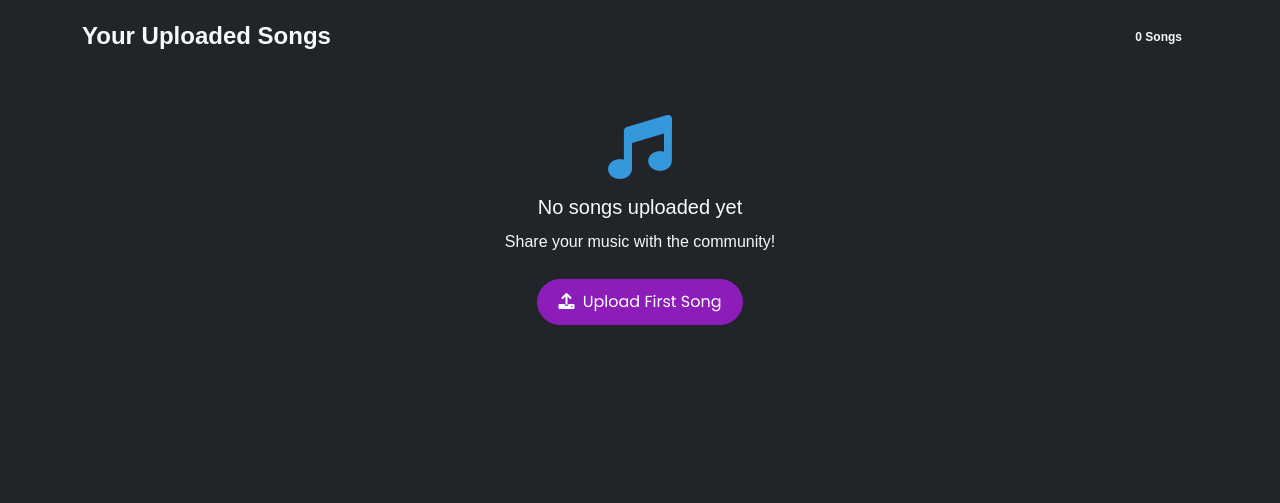
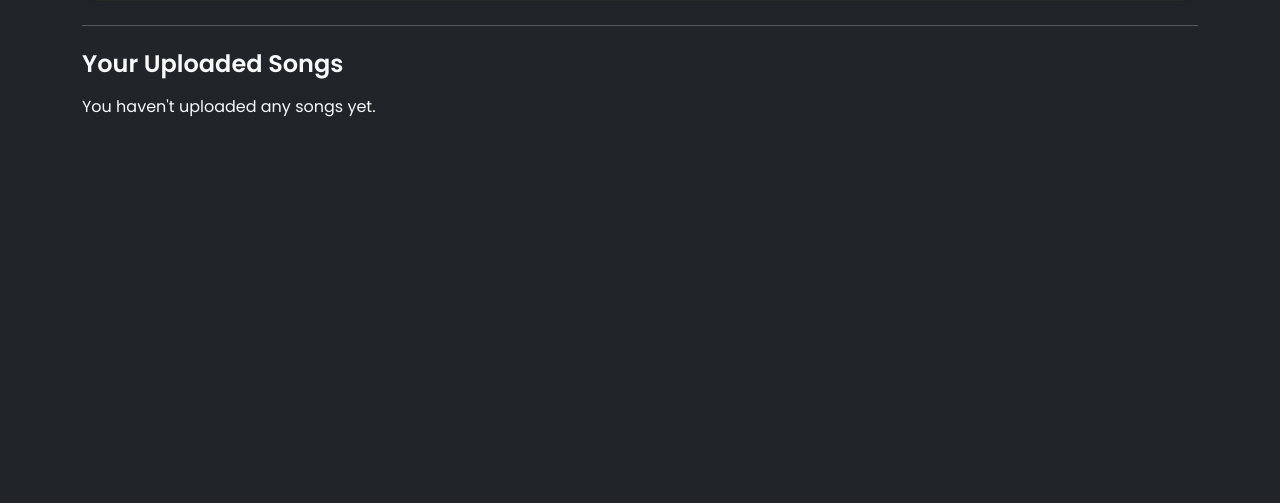
Before and after one commit to Virus01Official/HopOnMusic, a Flask app: page /profile in a window 1280 px wide. Shown: the part 297-800 px from the top of the page. Run offline with Flask 3, Linux system fonts and the light colour scheme; the visitor is signed in with stand-in values (Sample User, id 1); data comes from the database, SQL or seed files in the repository; data that the repository does not hold is empty.

Commit message:
Refactor profile customization: remove unused customization fields and simplify profile rendering logic

```diff
--- a/app.py
+++ b/app.py
@@ -30,11 +30,7 @@
                 username TEXT NOT NULL,
                 password TEXT NOT NULL,
                 role TEXT NOT NULL DEFAULT 'user',
-                profile_picture TEXT,
-                accent_color TEXT DEFAULT '#3498db',
-                font_style TEXT DEFAULT 'Arial',
-                bio TEXT DEFAULT '',
-                custom_css TEXT DEFAULT ''
+                profile_picture TEXT  -- New column for profile picture
             )
         ''')
         cursor.execute('''
@@ -351,40 +347,16 @@
 
     with sqlite3.connect('database.db') as conn:
         cursor = conn.cursor()
-
-        # Get user's songs
-        cursor.execute('''
-            SELECT title, artist, filename, thumbnail
-            FROM songs
-            WHERE user_id = ?
-            ORDER BY id DESC
-        ''', (session['user_id'],))
-        songs = cursor.fetchall()
-        song_count = len(songs)
-
-        # Get customization data
-        cursor.execute('''
-            SELECT accent_color, font_style, bio, custom_css
-            FROM users
-            WHERE id = ?
-        ''', (session['user_id'],))
-        customization_data = cursor.fetchone()
-
-    # Prepare customization dictionary with defaults
-    customization = {
-        'accent_color': customization_data[0] if customization_data else '#6366f1',
-        'font_style': customization_data[1] if customization_data else 'Arial',
-        'bio': customization_data[2] if customization_data else '',
-        'custom_css': customization_data[3] if customization_data else ''
-    }
+        cursor.execute('SELECT title, artist, filename, thumbnail FROM songs WHERE user_id = ?', (session['user_id'],))
+        user_songs = cursor.fetchall()
+        song_count = len(user_songs)
 
     return render_template('profile.html',
-                         username=session['username'],
-                         role=session.get('role', 'user'),
-                         profile_picture=session.get('profile_picture'),
-                         songs=songs,  # This is the list of songs
-                         song_count=song_count,
-                         customization=customization)
+                           username=session['username'],
+                           role=session.get('role', 'user'),
+                           profile_picture=session.get('profile_picture'),
+                           songs=user_songs,
+                           song_count=song_count)
 
 @app.route('/edit_profile', methods=['GET', 'POST'])
 def edit_profile():
@@ -656,106 +628,6 @@
 
     return render_template('recommended.html', recommended_songs=recommended_songs)
 
-@app.route('/customize_profile', methods=['GET', 'POST'])
-def customize_profile():
-    if 'username' not in session:
-        return redirect(url_for('login'))
-
-    if request.method == 'POST':
-        print("\n\n=== FORM DATA RECEIVED ===")  # Debug
-        print(request.form)  # Debug
-
-        accent_color = request.form.get('accent_color', '#6366f1')
-        font_style = request.form.get('font_style', 'Arial')
-        bio = request.form.get('bio', '')
-        custom_css = request.form.get('custom_css', '')
-
-        with sqlite3.connect('database.db') as conn:
-            cursor = conn.cursor()
-            try:
-                cursor.execute('''
-                    UPDATE users SET
-                    accent_color = ?,
-                    font_style = ?,
-                    bio = ?,
-                    custom_css = ?
-                    WHERE id = ?
-                ''', (accent_color, font_style, bio, custom_css, session['user_id']))
-                conn.commit()
-                print("\n=== DATABASE UPDATE SUCCESSFUL ===")  # Debug
-                print(f"Updated values: {accent_color}, {font_style}, {bio}, {custom_css}")  # Debug
-            except Exception as e:
-                print("\n=== DATABASE ERROR ===")  # Debug
-                print(str(e))  # Debug
-                conn.rollback()
-
-        # Verify the update worked
-        with sqlite3.connect('database.db') as conn:
-            cursor = conn.cursor()
-            cursor.execute('SELECT accent_color, font_style, bio, custom_css FROM users WHERE id = ?', (session['user_id'],))
-            updated = cursor.fetchone()
-            print("\n=== VERIFICATION QUERY ===")  # Debug
-            print(updated)  # Debug
-
-        flash('Profile customization saved!')
-        return redirect(url_for('profile'))
-
-    # GET request - show form
-    with sqlite3.connect('database.db') as conn:
-        cursor = conn.cursor()
-        cursor.execute('''
-            SELECT accent_color, font_style, bio, custom_css
-            FROM users WHERE id = ?
-        ''', (session['user_id'],))
-        customization_data = cursor.fetchone()
-
-    customization = {
-        'accent_color': customization_data[0] if customization_data else '#6366f1',
-        'font_style': customization_data[1] if customization_data else 'Arial',
-        'bio': customization_data[2] if customization_data else '',
-        'custom_css': customization_data[3] if customization_data else ''
-    }
-
-    font_options = [
-        'Arial', 'Verdana', 'Helvetica', 'Tahoma',
-        'Trebuchet MS', 'Times New Roman', 'Georgia',
-        'Garamond', 'Courier New', 'Brush Script MT'
-    ]
-
-    return render_template('customize_profile.html',
-                         customization=customization,
-                         font_options=font_options)
-
-def migrate_database():
-    with sqlite3.connect('database.db') as conn:
-        cursor = conn.cursor()
-
-        # Check if columns exist
-        cursor.execute("PRAGMA table_info(users)")
-        columns = [column[1] for column in cursor.fetchall()]
-
-        # Add missing columns
-        if 'accent_color' not in columns:
-            cursor.execute('ALTER TABLE users ADD COLUMN accent_color TEXT DEFAULT "#3498db"')
-        if 'font_style' not in columns:
-            cursor.execute('ALTER TABLE users ADD COLUMN font_style TEXT DEFAULT "Arial"')
-        if 'bio' not in columns:
-            cursor.execute('ALTER TABLE users ADD COLUMN bio TEXT DEFAULT ""')
-        if 'custom_css' not in columns:
-            cursor.execute('ALTER TABLE users ADD COLUMN custom_css TEXT DEFAULT ""')
-
-        conn.commit()
-
-@app.route('/debug-routes')
-def debug_routes():
-    import urllib.parse
-    output = []
-    for rule in app.url_map.iter_rules():
-        methods = ','.join(rule.methods)
-        line = urllib.parse.unquote(f"{rule.endpoint:50s} {methods:20s} {rule}")
-        output.append(line)
-    return '<pre>' + '\n'.join(sorted(output)) + '</pre>'
-
 if __name__ == '__main__':
     if not os.path.exists(app.config['UPLOAD_FOLDER']):
         os.makedirs(app.config['UPLOAD_FOLDER'])
--- a/static/css/styles.css
+++ b/static/css/styles.css
@@ -316,26 +316,3 @@
 .text-muted {
     color: #bbb !important; /* Or a brighter shade like #ccc */
 }
-
-.profile-accent {
-    color: {{ customization.accent_color if customization and customization.accent_color else '#6366f1' }};
-}
-
-.profile-font {
-    font-family: '{{ customization.font_style if customization and customization.font_style else "Arial" }}', sans-serif;
-}
-
-.btn-primary {
-    background-color: {{ customization.accent_color if customization and customization.accent_color else '#6366f1' }};
-    border-color: {{ customization.accent_color if customization and customization.accent_color else '#6366f1' }};
-}
-
-.btn-outline-primary {
-    color: {{ customization.accent_color if customization and customization.accent_color else '#6366f1' }};
-    border-color: {{ customization.accent_color if customization and customization.accent_color else '#6366f1' }};
-}
-
-.btn-outline-primary:hover {
-    background-color: {{ customization.accent_color if customization and customization.accent_color else '#6366f1' }};
-    color: #fff;
-}
--- a/templates/base.html
+++ b/templates/base.html
@@ -13,8 +13,6 @@
 
     <!-- Font Awesome -->
     <link href="https://cdnjs.cloudflare.com/ajax/libs/font-awesome/5.15.4/css/all.min.css" rel="stylesheet">
-
-    <link href="https://cdnjs.cloudflare.com/ajax/libs/font-awesome/6.0.0/css/all.min.css" rel="stylesheet">
 
     <!-- Custom Core Styles -->
     <link rel="stylesheet" href="{{ url_for('static', filename='css/styles.css') }}">
--- a/templates/profile.html
+++ b/templates/profile.html
@@ -1,129 +1,49 @@
 {% extends "base.html" %}
-
-{% block head %}
-<style>
-    /* Dynamic styles based on user customization */
-    .profile-accent {
-        color: {{ customization.accent_color if customization.accent_color else '#6366f1' }};
-    }
-
-    .profile-font {
-        font-family: '{{ customization.font_style if customization.font_style else "Arial" }}', sans-serif;
-    }
-
-    .btn-primary {
-        background-color: {{ customization.accent_color if customization.accent_color else '#6366f1' }};
-        border-color: {{ customization.accent_color if customization.accent_color else '#6366f1' }};
-    }
-
-    .btn-outline-primary {
-        color: {{ customization.accent_color if customization.accent_color else '#6366f1' }};
-        border-color: {{ customization.accent_color if customization.accent_color else '#6366f1' }};
-    }
-
-    .btn-outline-primary:hover {
-        background-color: {{ customization.accent_color if customization.accent_color else '#6366f1' }};
-        color: #fff;
-    }
-
-    /* Custom CSS from user */
-    {{ customization.custom_css if customization.custom_css else '' }}
-</style>
-{% endblock %}
 
 {% block title %}Profile - HopOn Music{% endblock %}
 
 {% block content %}
-<div class="card bg-secondary bg-opacity-10 border-0 shadow-sm rounded-4 p-4 profile-font">
+<div class="card bg-secondary bg-opacity-10 border-0 shadow-sm rounded-4 p-4">
     <div class="row align-items-center">
         <div class="col-md-3 text-center mb-3 mb-md-0">
             {% if profile_picture %}
-                <img src="{{ url_for('static', filename='uploads/' ~ profile_picture) }}" alt="Profile Picture"
-                    class="img-fluid rounded-circle shadow-sm" style="max-width: 150px; border: 3px solid {{ customization.accent_color if customization.accent_color else '#6366f1' }};">
+                <img src="{{ url_for('static', filename='uploads/' ~ profile_picture) }}" alt="Profile Picture" class="img-fluid rounded-circle shadow-sm" style="max-width: 150px;">
             {% else %}
-                <div class="rounded-circle d-flex align-items-center justify-content-center"
-                     style="width: 150px; height: 150px; background-color: {{ customization.accent_color if customization.accent_color else '#6366f1' }}; opacity: 0.8;">
+                <div class="bg-secondary rounded-circle d-flex align-items-center justify-content-center" style="width: 150px; height: 150px;">
                     <span class="fs-1 text-light">👤</span>
                 </div>
             {% endif %}
         </div>
         <div class="col-md-9">
-            <h2 class="fw-semibold mb-2 profile-accent">{{ username }}</h2>
-
-            {% if customization.bio %}
-            <p class="text-light mb-3">{{ customization.bio }}</p>
-            {% endif %}
-
-            <div class="d-flex flex-wrap gap-2 mb-3">
-                <span class="badge bg-dark text-light rounded-pill px-3 py-2">
-                    <i class="fas fa-user-tag me-1"></i> {{ role | capitalize }}
-                </span>
-                <span class="badge bg-dark text-light rounded-pill px-3 py-2">
-                    <i class="fas fa-music me-1"></i> {{ song_count }} Songs
-                </span>
-            </div>
-
-            <div class="d-flex flex-wrap gap-2">
-                <a href="{{ url_for('update_profile_picture') }}" class="btn btn-outline-primary btn-sm">
-                    <i class="fas fa-camera me-1"></i> Change Photo
-                </a>
-                <a href="{{ url_for('edit_profile') }}" class="btn btn-primary btn-sm">
-                    <i class="fas fa-user-edit me-1"></i> Edit Profile
-                </a>
-                <a href="{{ url_for('customize_profile') }}" class="btn btn-outline-primary btn-sm">
-                    <i class="fas fa-palette me-1"></i> Customize
-                </a>
-            </div>
+            <h2 class="text fw-semibold mb-2">{{ username }}</h2>
+            <p class="text-light mb-1"><strong>Role:</strong> {{ role | capitalize }}</p>
+            <p class="text-light mb-3"><strong>Total Songs Uploaded:</strong> {{ song_count }}</p>
+            <a href="{{ url_for('update_profile_picture') }}" class="btn btn-outline-light btn-sm me-2">Change Profile Picture</a>
+            <a href="{{ url_for('edit_profile') }}" class="btn btn-primary btn-sm">Edit Profile Info</a>
         </div>
     </div>
 </div>
 
 <hr class="my-4 border-light">
 
-<div class="d-flex justify-content-between align-items-center mb-3">
-    <h4 class="fw-semibold mb-0 text-light profile-font">Your Uploaded Songs</h4>
-    <span class="badge bg-dark text-light rounded-pill px-3 py-2 profile-font">
-        {{ songs|length }} {{ 'Song' if songs|length == 1 else 'Songs' }}
-    </span>
-</div>
-
+<h4 class="fw-semibold mb-3 text-light">Your Uploaded Songs</h4>
 {% if songs %}
     <div class="row g-3">
         {% for song in songs %}
             <div class="col-md-6 col-lg-4">
-                <div class="card bg-dark text-light border-secondary h-100 shadow-sm rounded-4 hover-effect">
+                <div class="card bg-dark text-light border-secondary h-100 shadow-sm rounded-4">
                     {% if song[3] %}
-                        <img src="{{ url_for('static', filename='uploads/' ~ song[3]) }}"
-                             class="card-img-top rounded-top-4"
-                             alt="Thumbnail"
-                             style="height: 180px; object-fit: cover;">
-                    {% else %}
-                        <div class="bg-secondary d-flex align-items-center justify-content-center rounded-top-4"
-                             style="height: 180px; background-color: {{ customization.accent_color if customization.accent_color else '#6366f1' }}; opacity: 0.7;">
-                            <i class="fas fa-music fa-3x text-light"></i>
-                        </div>
+                        <img src="{{ url_for('static', filename='uploads/' ~ song[3]) }}" class="card-img-top rounded-top-4" alt="Thumbnail">
                     {% endif %}
                     <div class="card-body">
-                        <h5 class="card-title mb-1 text-light profile-font">{{ song[0] }}</h5>
-                        <p class="card-text text-light small mb-2 profile-font">By {{ song[1] }}</p>
-                        <div class="d-flex justify-content-end">
-                            <a href="#" class="btn btn-sm btn-outline-primary rounded-pill px-3">
-                                <i class="fas fa-play me-1"></i> Play
-                            </a>
-                        </div>
+                        <h5 class="card-title mb-1 text-light">{{ song[0] }}</h5>
+                        <p class="card-text text-light small mb-0">By {{ song[1] }}</p>
                     </div>
                 </div>
             </div>
         {% endfor %}
     </div>
 {% else %}
-    <div class="text-center py-5">
-        <i class="fas fa-music fa-4x mb-3" style="color: {{ customization.accent_color if customization.accent_color else '#6366f1' }};"></i>
-        <h5 class="text-light profile-font">No songs uploaded yet</h5>
-        <p class="text-light profile-font">Share your music with the community!</p>
-        <a href="{{ url_for('upload') }}" class="btn btn-primary mt-2">
-            <i class="fas fa-upload me-1"></i> Upload First Song
-        </a>
-    </div>
+    <p class="text-light">You haven't uploaded any songs yet.</p>
 {% endif %}
 {% endblock %}
```
